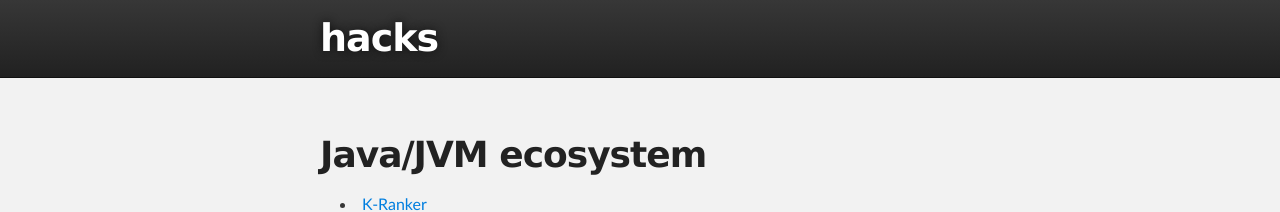
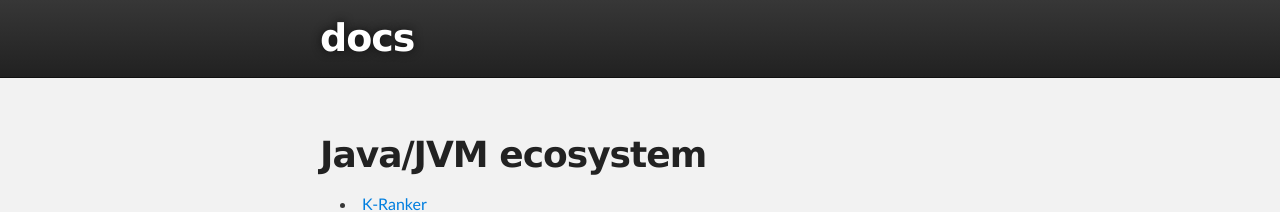
Before and after one commit to Umaigenomu/likejazz.github.io, a Jekyll site: the page built from index.md, in a window 1280 px wide and 900 px high. Shown: the top 212 px of the window. Built offline with Jekyll 4.4.1, drawn with Linux system fonts in a browser that asks for light colours.

Commit message:
publishing

```diff
--- a/_layouts/default.html
+++ b/_layouts/default.html
@@ -6,11 +6,11 @@
     <meta http-equiv="X-UA-Compatible" content="chrome=1">
     <meta name="naver-site-verification" content="e9c95a1ae67927e4193ca7957e5db8fb4cc0e708"/>
     <meta name="google-site-verification" content="AT_RmizIndfQC26Cx5XSF5SBVD_3U6WEMAzsdtbffNA" />
-    <meta name="description" content="hacks">
+    <meta name="description" content="docs">
 
     <link rel="stylesheet" type="text/css" media="screen" href="stylesheets/stylesheet.css">
 
-    <title>hacks</title>
+    <title>docs</title>
   </head>
 
   <body>
@@ -18,7 +18,7 @@
     <!-- HEADER -->
     <div id="header_wrap" class="outer">
         <header class="inner">
-          <h1 id="project_title">hacks</h1>
+          <h1 id="project_title">docs</h1>
         </header>
     </div>
 
```
